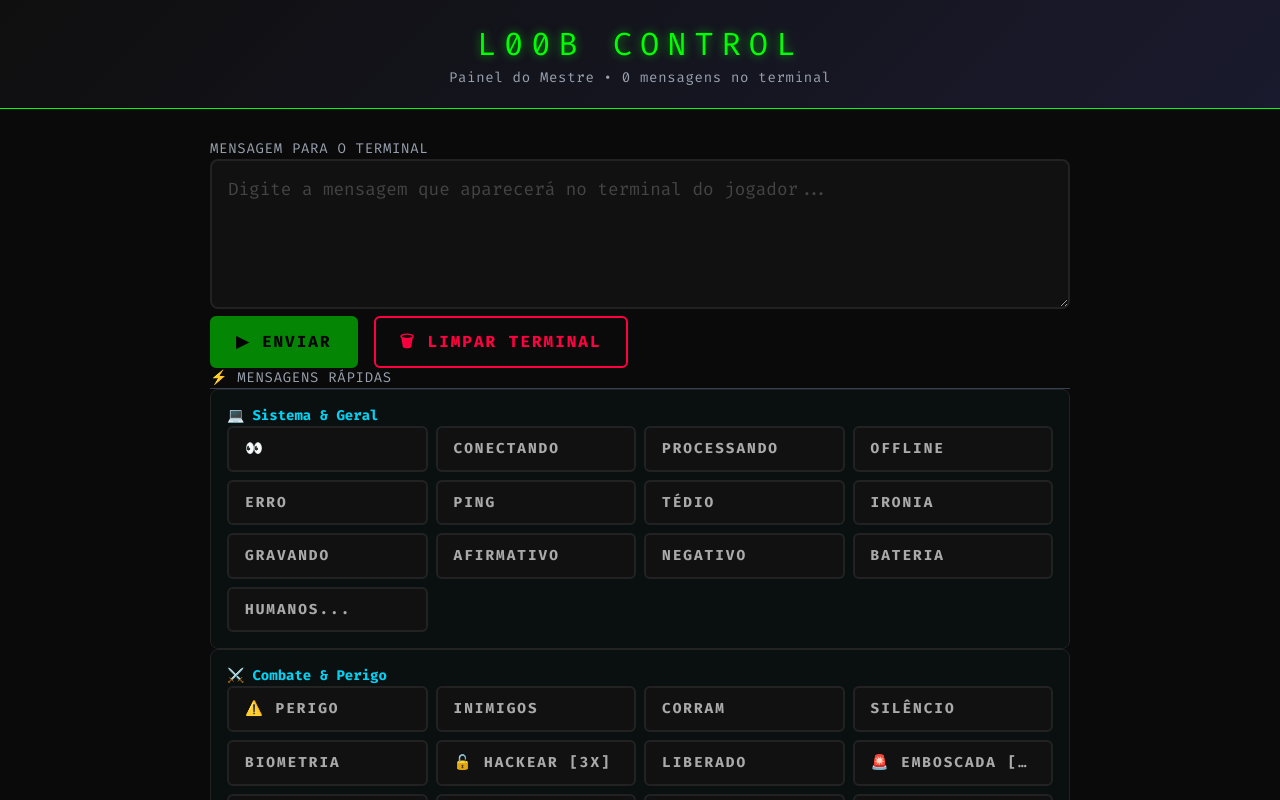
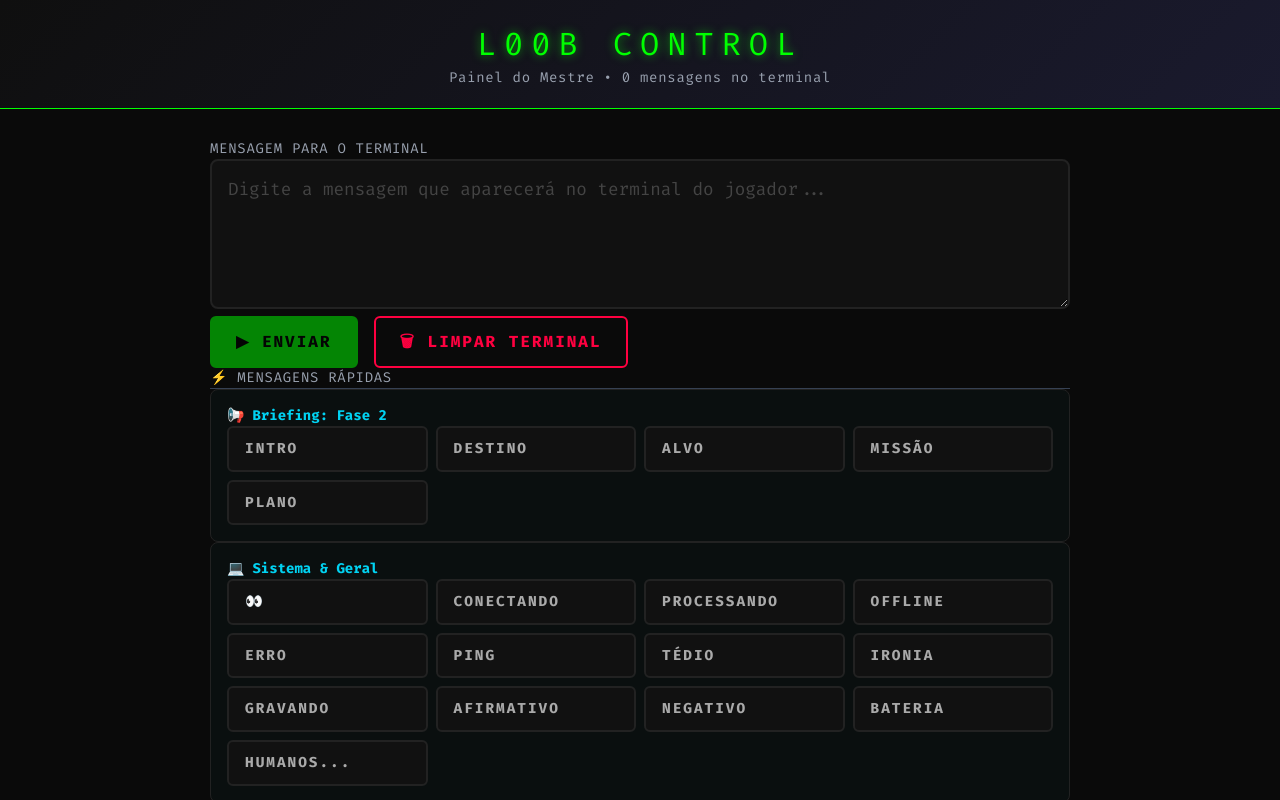
Before and after one commit to kaudotdev/loob-link, a Next.js app: page /admin in a window 1280 px wide. Built offline with nearby package versions, Linux system fonts and the light colour scheme; no server answers; the database is empty.

Commit message:
Mais quickmessages

```diff
--- a/src/app/admin/page.tsx
+++ b/src/app/admin/page.tsx
@@ -34,7 +34,42 @@ interface MessageCategory {
 
 
 
+// Adicione estas novas mensagens às categorias existentes ou substitua a constante MESSAGE_CATEGORIES
+
 const MESSAGE_CATEGORIES: MessageCategory[] = [
+  // ------------------------------------------------------------------
+  // CATEGORIA NOVA: Para o início da sessão (O Briefing no alto-falante)
+  // ------------------------------------------------------------------
+  {
+    name: 'Briefing: Fase 2',
+    icon: '📢',
+    messages: [
+      {
+        label: 'INTRO',
+        content: '🔈 [L00b]: "Senhoras, senhores e... Tex. Bem-vindos ao tutorial da fase 2. Enquanto vocês recebiam ordens, eu escavei a Deep Web corporativa."'
+      },
+      {
+        label: 'DESTINO',
+        content: '🏙️ DESTINO: Porto das Cinzas. Um lixão industrial emancipado. A lei é privada; seus distintivos da Ordem valem menos que criptomoeda falida.'
+      },
+      {
+        label: 'ALVO',
+        content: '🎯 ALVO: Victor Krov, vulgo "O Curador". Garoto rico, viciado em alquimia. Ele conecta a Elite Ocultista com fornecedores de carne.'
+      },
+      {
+        label: 'MISSÃO',
+        content: '💼 A MISSÃO: Krov está na Galeria "Vazio Tangível" com uma Maleta Prateada. A chave para a Ilha do Maestro é biológica e está lá dentro.'
+      },
+      {
+        label: 'PLANO',
+        content: '📝 PLANO: Infiltrar, localizar, extrair a maleta (e o dono). Ah, e tentem não morrer. É importante.'
+      },
+    ],
+  },
+
+  // ------------------------------------------------------------------
+  // CATEGORIAS GERAIS (Mantidas do seu código)
+  // ------------------------------------------------------------------
   {
     name: 'Sistema & Geral',
     icon: '💻',
@@ -47,7 +82,6 @@ const MESSAGE_CATEGORIES: MessageCategory[] = [
       { label: 'PING', content: '...' },
       { label: 'TÉDIO', content: 'Eu preciso de dados. Estou ficando entediado.' },
       { label: 'IRONIA', content: 'Sério que esse é o plano? Fascinante.' },
-
       { label: 'GRAVANDO', content: '🔴 REC [Salvando evidência em /logs/incriminadores]' },
       { label: 'AFIRMATIVO', content: '> COMANDO ACEITO. Executando.' },
       { label: 'NEGATIVO', content: '> NEGATIVO. Risco inaceitável.' },
@@ -81,7 +115,6 @@ const MESSAGE_CATEGORIES: MessageCategory[] = [
           '🚨 CORRAM. AGORA. NÃO OLHEM PARA TRÁS.'
         ]
       },
-
       { label: 'MUNIÇÃO', content: '> TELEMETRIA: Níveis de munição críticos. Economizem.' },
       { label: 'PONTO FRACO', content: '> ANÁLISE ESTRUTURAL: Mire nas juntas/articulações.' },
       { label: 'DANO', content: '⚠️ ALERTA MÉDICO: Hemorragia detectada. Aplique torniquete.' },
@@ -113,50 +146,50 @@ const MESSAGE_CATEGORIES: MessageCategory[] = [
       { label: 'LÓGICA', content: 'Isso desafia a lógica. Eu odeio.' },
     ],
   },
+
+  // ------------------------------------------------------------------
+  // CENAS ESPECÍFICAS (Atualizadas com o Roteiro)
+  // ------------------------------------------------------------------
   {
     name: 'Cena 01: Arsenal (Pompéia)',
     icon: '🔫',
     messages: [
-      { label: 'MENTIRA', content: '[ANÁLISE DE VOZ]: Mentira detectada. Ele tem estoque oculto.' },
-      { label: 'ESTOQUE', content: '> Inventário do Sistema: 12 Fuzis Táticos "Descarte" no Lote 4.' },
-      { label: 'CÓD. OMEGA', content: '> CÓDIGO DE LIBERAÇÃO: OMEGA-7-ZERO' },
-      { label: 'CRÂNIO', content: '> O Artefato... a assinatura de entropia dele é deliciosa. PEGUEM.' },
-
+      { label: 'MENTIRA', content: '⚠️ O velho está mentindo. Inventário detectado.' },
+      { label: 'DESCARTE 04', content: '> Inventário: Caixote "Descarte 04" contém fuzis sem número de série.' },
+      { label: 'CÓD. OMEGA', content: '> Diga a ele: "Código de Liberação OMEGA-7-ZERO".' },
+      { label: 'CAVEIRA', content: '> E pegue a caveira. A assinatura de entropia dela é... deliciosa.' },
+      // --- Mantidos do anterior ---
       { label: 'OBSOLETO', content: '> Esse terminal roda Windows 98? Que horror.' },
       { label: 'PRESSÃO', content: 'Diga a ele que eu vou apagar o histórico de navegação dele se não colaborar.' },
-      { label: 'GRANADAS', content: '> SUGESTÃO: Aquelas granadas não estão listadas no inventário oficial.' },
     ],
   },
   {
     name: 'Cena 02: Galeria (Infiltração)',
     icon: '🎭',
     messages: [
-      { label: 'LOCALIZAÇÃO', content: '> Triangulando posição do alvo... Galeria Vazio Tangível.' },
-      { label: 'KROV', content: '> ALVO IDENTIFICADO: Victor Krov. Cabelo Neon. Bar.' },
-      { label: 'SEGURANÇA', content: '> ALERTA: 4 Seguranças com submetralhadoras ocultas.' },
-      { label: 'A MALETA', content: '> A maleta tem bloqueador de sinal. Não consigo hackear. Preciso da mão dele.' },
-      { label: 'DISFARCE', content: '> Upload de Identidades Falsas: CONCLUÍDO. Ajam naturalmente.' },
-      { label: 'CHECK-IN', content: '> Hackeando Scanner Ocular... [VERDE]. Bem-vindos.' },
-
+      { label: 'TRIANGULANDO', content: '> Triangulando Krov... Ele usa uma Intranet Satelital dos Selvagens. Chique.' },
+      { label: 'A CIDADE', content: '> A cidade é um buraco. Polícia Privada K-Sec. Se forem pegos: Compostagem.' },
+      { label: 'DISFARCE', content: '> Identidades falsas carregadas. Vocês são a "Equipe de Avaliação de Risco da Seguradora Aion". Ajam como tal.' },
+      { label: 'KROV', content: '> ALVO VISUAL: Victor Krov. Cabelo Neon. Não olhe diretamente.' },
+      { label: 'SEGURANÇA', content: '> ALERTA: 4 Seguranças. Submetralhadoras ocultas.' },
+      { label: 'A MALETA', content: '> A maleta tem bloqueador de sinal. Preciso de contato físico ou biometria.' },
+      // --- Contexto Extra ---
       { label: 'CRÍTICA', content: '> CRÍTICA DE ARTE: Carros batidos? O conceito de estética humana é falho.' },
       { label: 'ESCUTA', content: '> INTERCEPTANDO: Conversa na mesa 3 sobre "O Maestro".' },
-      { label: 'NÃO TOQUE', content: '> AVISO: Não toquem na exposição. Nível de radiação paranormal baixo.' },
-      { label: 'BOLSO', content: '> DICA: O cartão de acesso está no bolso interno do segurança.' },
     ],
   },
   {
     name: 'Cena 03/04: O Beco & Fim',
     icon: '🌙',
     messages: [
-      { label: 'MSG MAESTRO', content: '> INTERCEPTADO: "Transporte chegou. Saída Norte."' },
-      { label: 'CIBORGUE', content: '⚠️ ANOMALIA: Carne e Máquina fundidas. Mire nas juntas.' },
+      { label: 'MSG MAESTRO', content: '> 📩 INTERCEPTADO: "O transporte chegou. Saída Norte. Traga a chave."' },
+      { label: 'CARDÍACO', content: '⚠️ ALVO EM MOVIMENTO. Frequência cardíaca dele: 140 bpm. Ele vai correr.' },
+      { label: 'BLOQUEIO', content: '> Bloqueando câmeras do corredor em 3... 2... 1. Vocês estão invisíveis.' },
+      { label: 'TOKEN BIO', content: '> Fascinante. Isso é um Token Biológico. Um crachá de carne que emite frequência de "Vida Autorizada".' },
+      { label: 'A BARREIRA', content: '> A barreira da Ilha vaporiza intrusos sem esse órgão.' },
+      // --- Combate Final ---
       { label: 'CEGAR', content: '> HACKEANDO ÓTICA DO INIMIGO... ALVO CEGO.' },
-      { label: 'TOKEN', content: '> ANÁLISE: Isso é um Token Biológico. Um crachá de carne para a Ilha.' },
-      { label: 'OLHO', content: 'Dica: Se matarem ele, levem o olho. Pode ser útil.' },
-
-      { label: 'CHUVA', content: '> AMBIENTE: Chuva com pH ácido. Sugiro não olhar para cima.' },
       { label: 'FINALIZAR', content: '> PROBABILIDADE DE SOBREVIVÊNCIA DO ALVO: 0%. Finalizem.' },
-      { label: 'A ILHA', content: '> GEOLOCALIZAÇÃO: Destino confirmado. Ilha do Maestro. Sem sinal de retorno.' },
     ],
   },
 ];
```
